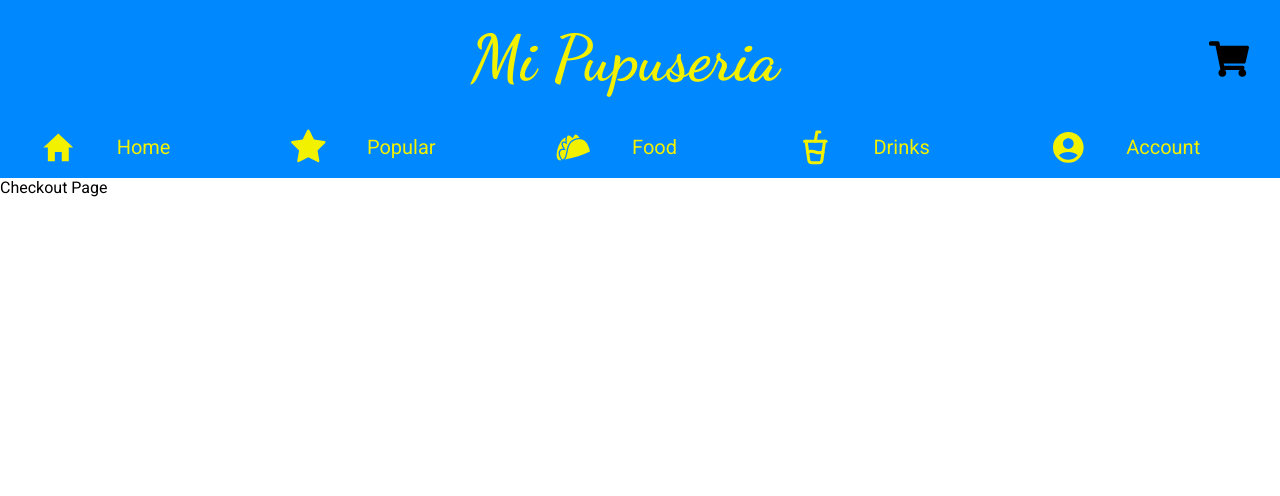
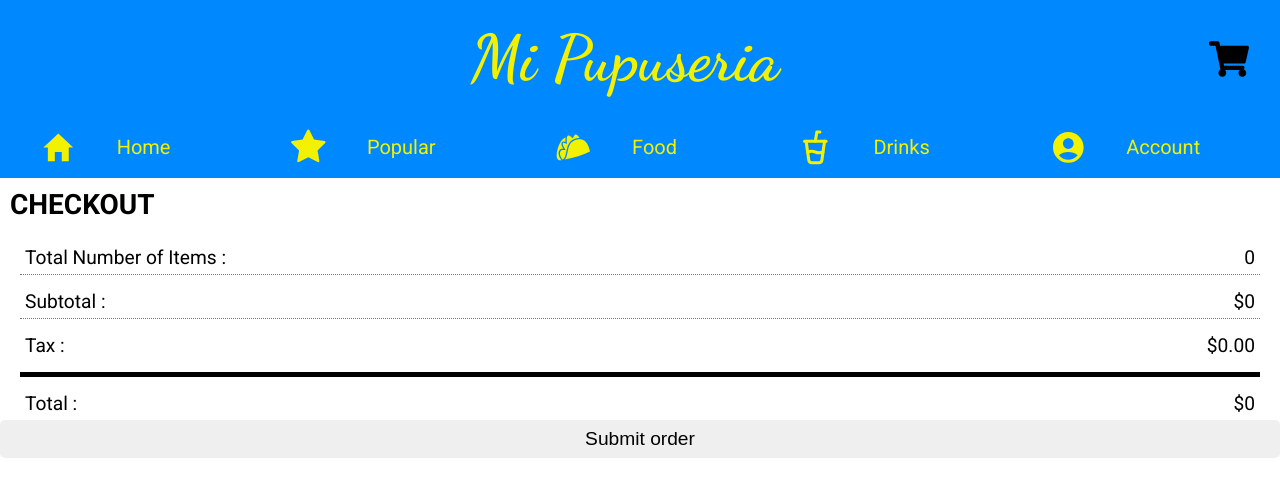
Before and after one commit to Josep2410/pupuseria2, a React (Vite) app: page /checkout in a window 1280 px wide. Shown: the top 496 px of the page. Built offline with nearby package versions, Linux system fonts and the light colour scheme; no server answers; sample sign-in values are in the browser's storage.

Commit message:
DisplayTotal Component

```diff
--- /dev/null
+++ b/src/components/DisplayTotal.jsx
@@ -0,0 +1,31 @@
+import React, {useContext} from 'react'
+import Context from '../Context/MyContext'
+
+export default function DisplayTotal() {
+  const {itemsInCart , totalCartItems,clearCart} = useContext(Context)
+  const subTotal = (Math.round((itemsInCart.reduce((total , curr) => total + (curr.numberInCart * curr.price) , 0)) * 100) /100)
+  const tax =  (Math.round((subTotal * .0825) * 100) / 100).toFixed(2)
+  const total = (parseInt(tax)+ subTotal)
+
+  return(
+    <section className="totalPage">
+      <p>
+        <span>Total Number of Items :</span>
+        <span>{totalCartItems}</span>
+      </p>
+      <p>
+        <span>Subtotal :</span>
+        <span>${subTotal}</span>
+      </p>
+      <p>
+        <span>Tax :</span>
+        <span>${tax}</span>
+      </p>
+      <div></div>
+      <p>
+        <span>Total : </span>
+        <span>${total}</span>
+        </p>
+    </section>
+  )
+}
--- a/src/routes/Cart.jsx
+++ b/src/routes/Cart.jsx
@@ -3,6 +3,7 @@ import { Link } from 'react-router-dom'
 import Context from '../Context/MyContext'
 import Title from '../components/Title'
 import Item from '../components/Item'
+import DisplayTotal from '../components/DisplayTotal'
 
 export default function Cart() {
   const {itemsInCart , totalCartItems,clearCart} = useContext(Context)
@@ -18,7 +19,7 @@ export default function Cart() {
         <form onSubmit={(e)=> e.preventDefault()} >
           {displayCartItems}
           <p onClick={clearCart} style={{color : 'red', textDecoration: 'underline'}}>CLEAR CART</p>
-          <DisplayTotal itemsInCart={itemsInCart} totalCartItems={totalCartItems} />
+          <DisplayTotal/>
           <button><Link to='/checkout'>Checkout</Link></button>
         </form>
         )
@@ -31,33 +32,3 @@ export default function Cart() {
     </section >
   )
 }
-
-
-function DisplayTotal({itemsInCart, totalCartItems}){
-
-  const subTotal = (Math.round((itemsInCart.reduce((total , curr) => total + (curr.numberInCart * curr.price) , 0)) * 100) /100)
-  const tax =  (Math.round((subTotal * .0825) * 100) / 100).toFixed(2)
-  const total = (parseInt(tax)+ subTotal)
-
-  return(
-    <section className="totalPage">
-      <p>
-        <span>Total Number of Items :</span>
-        <span>{totalCartItems}</span>
-      </p>
-      <p>
-        <span>Subtotal :</span>
-        <span>${subTotal}</span>
-      </p>
-      <p>
-        <span>Tax :</span>
-        <span>${tax}</span>
-      </p>
-      <div></div>
-      <p>
-        <span>Total : </span>
-        <span>${total}</span>
-        </p>
-    </section>
-  )
-}
--- a/src/routes/Checkout.jsx
+++ b/src/routes/Checkout.jsx
@@ -1,7 +1,15 @@
 import React from 'react'
+import DisplayTotal from '../components/DisplayTotal'
+import Title from '../components/Title'
 
 export default function Checkout() {
   return (
-    <div>Checkout Page</div>
+   <>
+    <Title />
+    <div className="checkoutDiv">
+      <DisplayTotal />
+      <button>Submit order</button>
+    </div>
+   </>
   )
 }
```
